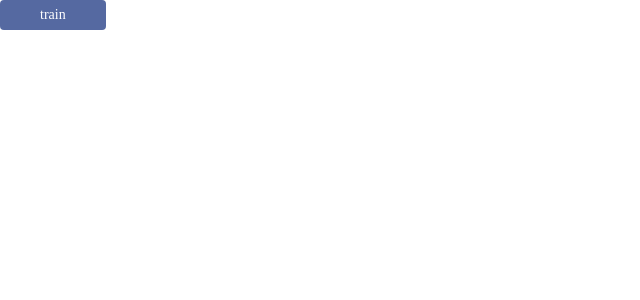
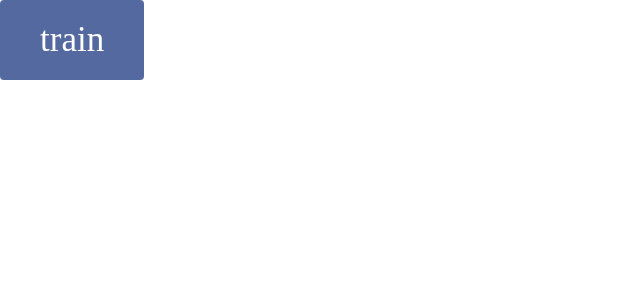
Before and after one commit to LMM-Lab/ModelCraft-Frontend, a Next.js app: page / in a window 1280 px wide. Shown: the top 300 px of the page, without its empty margins (0-640 px from the left). Built offline with nearby package versions, Linux system fonts and the light colour scheme.

Commit message:
Button完成

```diff
--- a/package.json
+++ b/package.json
@@ -11,6 +11,9 @@
     "build-storybook": "storybook build"
   },
   "dependencies": {
+    "@fortawesome/fontawesome-svg-core": "^6.7.2",
+    "@fortawesome/free-solid-svg-icons": "^6.7.2",
+    "@fortawesome/react-fontawesome": "^0.2.2",
     "next": "15.1.5",
     "react": "^19.0.0",
     "react-dom": "^19.0.0",
--- a/src/app/page.tsx
+++ b/src/app/page.tsx
@@ -4,12 +4,16 @@ import GlobalStyles from "@/styles/GlobalStyles";
 import theme from "@/styles/theme";
 import ButtonCSS from "@/component/Button";
 import StyledComponentsRegistry from "./StyledComponentsRegistry";
+import { FontAwesomeIcon } from "@fortawesome/react-fontawesome";
+import { faPlay } from '@fortawesome/free-solid-svg-icons';
 
 export default function Home() {
   return (
     <ThemeProvider theme={theme}>
       <StyledComponentsRegistry>
-        <ButtonCSS size="small">train</ButtonCSS>
+        <ButtonCSS variants="Large">
+          train
+        </ButtonCSS>
         <GlobalStyles />
       </StyledComponentsRegistry>
     </ThemeProvider>
--- a/src/component/Button/index.tsx
+++ b/src/component/Button/index.tsx
@@ -5,35 +5,50 @@ type ButtonProps={
   onChange?:string
   height?:string
   backcolor?:string
-  size?:'small'|'large'
-  children?:string
+  variants?:'Small'|'Medium'|'Large'|'Icon'
+  children?:React.ReactNode
   borderRadius?:string
   padding?:string
+  fontSize?:string
 }
 
 const Button=styled.button<ButtonProps>`
-  background-color:${({backcolor,theme})=>backcolor||theme.colors.Button};
-  border:none;
-  border-radius:4px;
-  color:white;
-  ${({size,theme})=>{
-    switch (size){
-      case 'small':
+  ${({variants,theme})=>{
+    switch (variants){
+      case 'Small':
         return css`
           height:30px;
           padding:0 40px;
           font-size:${theme.fontSize.Small};
         `;
-      default:
+      case 'Medium':
         return css`
           height:70px;
-          padding:0 50px;
+          padding:0 40px;
+          font-size:${theme.fontSize.Medium};
+        `
+      case 'Large':
+        return css`
+          height:80px;
+          padding:0 40px;
           font-size:${theme.fontSize.Large};
+        `
+      case 'Icon':
+        return css`
+          font-size:35px;
+          height:70px;
+          width:70px;
         `
     }
   }};
+  background-color:${({backcolor,theme})=>backcolor||theme.colors.Button};
   padding-left:${({padding})=>padding};
   padding-right:${({padding})=>padding};
+  font-size:${({fontSize})=>fontSize};
+  border:none;
+  border-radius:4px;
+  color:white;
+  cursor: pointer;
   &:hover{
     background-color:white;
     color:${({theme})=>theme.colors.Button};
--- a/src/styles/theme/fontSize.tsx
+++ b/src/styles/theme/fontSize.tsx
@@ -1,7 +1,7 @@
 const fontSize={
-  Small:'1.4rem',
-  Normal:'2rem',
-  Large:'2.5rem',
+  Small:'1.5rem',
+  Medium:'2.5rem',
+  Large:'3.5rem',
   subTitle:'',
   title:'',
 }
```
Also changed, not shown: 1 other file (tests, documents, lock files or other folders).
